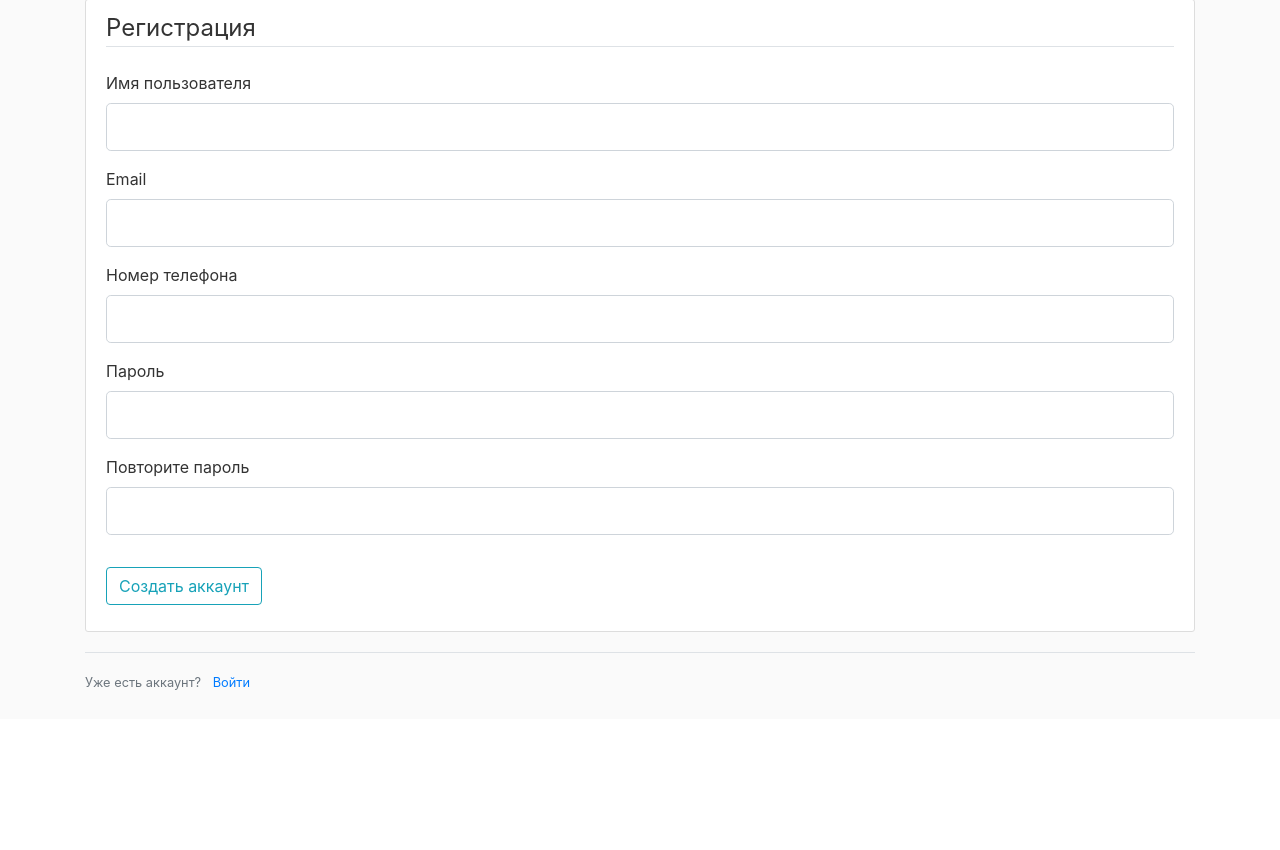
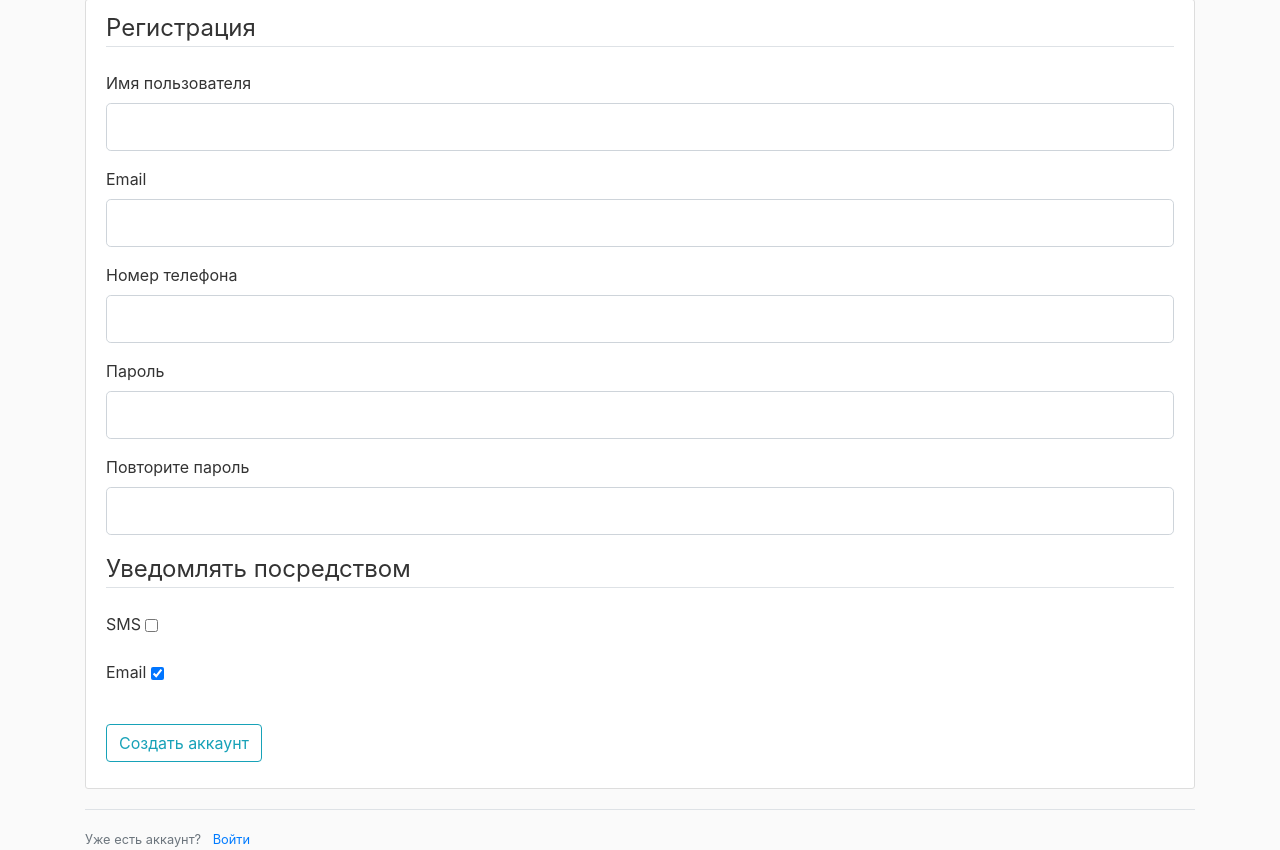
Before and after one commit to EvillNooB/flaskdocs, a Flask app: page /register in a window 1280 px wide. Shown: the part 81-931 px from the top of the page. Before the commit the page ends 771 px from the top, so only its background shows below. Run offline with Flask 2, Linux system fonts and the light colour scheme; some libraries are stand-ins or nearby versions.

Commit message:
add chosing preferred method Email or Sms for users and staff

```diff
--- a/flaskdocs/__init__.py
+++ b/flaskdocs/__init__.py
@@ -34,7 +34,7 @@ def create_app(config_class=Config):
     app.register_blueprint(staff)
     app.register_blueprint(main)
     app.register_blueprint(groups)
-    #app.scheduler.start()
+    app.scheduler.start()
 
 
 
--- a/flaskdocs/models.py
+++ b/flaskdocs/models.py
@@ -20,6 +20,8 @@ class User(db.Model, UserMixin):
     phone = db.Column(PhoneNumberType(), unique=True, nullable=False)
     password = db.Column(PasswordType(schemes=['pbkdf2_sha512']), unique=False, nullable=False)
     group_id = db.Column(db.Integer, db.ForeignKey('groups.id'), nullable=True)
+    use_email = db.Column(db.Boolean, unique=False, nullable=False, default=True)
+    use_phone = db.Column(db.Boolean, unique=False, nullable=False, default=False)
 
     def __repr__(self):
         return f" Пользователь ('{self.username}', '{self.email}','{self.phone.international}')"
@@ -32,6 +34,8 @@ class Staff(db.Model):
     phone = db.Column(PhoneNumberType(), unique=True, nullable=False)
     documents = db.relationship('Documents', backref='owner', lazy=True)
     group_id = db.Column(db.Integer, db.ForeignKey('groups.id'), nullable=True)
+    use_email = db.Column(db.Boolean, unique=False, nullable=False, default=True)
+    use_phone = db.Column(db.Boolean, unique=False, nullable=False, default=False)
 
     def __repr__(self):
         return f"Работник('{self.first_name}', '{self.second_name}','{self.phone.international}')"
--- a/flaskdocs/staff/forms.py
+++ b/flaskdocs/staff/forms.py
@@ -1,7 +1,7 @@
 import phonenumbers
 import arrow
 from flask_wtf import FlaskForm
-from wtforms import StringField, SubmitField, SelectField
+from wtforms import StringField, SubmitField, SelectField, BooleanField
 from wtforms.validators import DataRequired, Length, Email, ValidationError
 from flaskdocs.models import Groups, Staff
 
@@ -16,6 +16,8 @@ class AddStaffForm(FlaskForm):
     phone = StringField('Номер телефона',
                            validators=[DataRequired()])
     group = SelectField('Группа ', validators=[DataRequired()], coerce=int)
+    use_email = BooleanField('Email')
+    use_phone = BooleanField('SMS')
     submit = SubmitField('Сохранить')
 
     def __init__(self, *args, **kwargs):
@@ -62,6 +64,8 @@ class EditStaffForm(FlaskForm):
     phone = StringField('Номер телефона',
                            validators=[DataRequired()])
     group = SelectField('Группа ', validators=[DataRequired()], coerce=int)
+    use_email = BooleanField('Email')
+    use_phone = BooleanField('SMS')
     submit = SubmitField('Сохранить')
 
     def __init__(self, *args, **kwargs):
--- a/flaskdocs/templates/register.html
+++ b/flaskdocs/templates/register.html
@@ -77,6 +77,18 @@
                     {% endif %}
                 </div>
 
+                <legend class="border-bottom mb-4">Уведомлять посредством</legend>
+                    <div class="form-group">
+                        {{ form.use_phone.label(class="form-control-label") }}
+                        {{ form.use_phone(class="btn btn-outline-info") }}
+                    </div>
+                    <div class="form-group">
+                        {{ form.use_email.label(class="form-control-label") }}
+                        {{ form.use_email(class="btn btn-outline-info") }}
+                    </div>
+
+
+
 
             </fieldset>
             <div class="form-group">
--- a/flaskdocs/users/forms.py
+++ b/flaskdocs/users/forms.py
@@ -16,6 +16,8 @@ class RegistrationForm(FlaskForm):
     password = PasswordField('Пароль', validators=[DataRequired()])
     confirm_password = PasswordField('Повторите пароль',
                                      validators=[DataRequired(), EqualTo('password')])
+    use_email = BooleanField('Email')
+    use_phone = BooleanField('SMS')
     submit = SubmitField('Создать аккаунт')
 
     def validate_username(self, username):
@@ -43,7 +45,7 @@ class LoginForm(FlaskForm):
     login = StringField('Email или номер телефона указанный при регистрации',
                         validators=[DataRequired()])
     password = PasswordField('Пароль', validators=[DataRequired()])
-    remember = BooleanField('Запомнить ')
+    remember = BooleanField('Запомнить?')
     submit = SubmitField('Войти')
 
 class UpdateAccountForm(FlaskForm):
@@ -53,8 +55,9 @@ class UpdateAccountForm(FlaskForm):
                         validators=[DataRequired(), Email()])
     phone = StringField('Номер телефона',
                            validators=[DataRequired()])
-
     group = SelectField('Группа ', validators=[DataRequired()], coerce=int)
+    use_email = BooleanField('Email')
+    use_phone = BooleanField('SMS')
     submit = SubmitField('Сохранить')
 
     def __init__(self, *args, **kwargs):
--- a/flaskdocs/users/routes.py
+++ b/flaskdocs/users/routes.py
@@ -14,17 +14,31 @@ def register():
         return redirect(url_for("main.main_menu"))
     form = RegistrationForm()
     if form.validate_on_submit():
-        user = User(username=form.username.data, email=form.email.data, phone=form.phone.data, password=form.password.data)
-
+        if not form.use_email.data and not form.use_phone.data:
+            flash(f"Выберите как минимум 1 способ доставки уведомлении", "danger")
+            return redirect(request.referrer)
+        user = User(username=form.username.data,
+                    email=form.email.data,
+                    phone=form.phone.data,
+                    password=form.password.data,
+                    use_phone=form.use_phone.data,
+                    use_email=form.use_email.data
+                    )
         default_group = Groups.query.first()
-        if default_group:
-            user.group_id = default_group.id
-            flash(f"Assigned to a default group - {default_group.name}", "info")
+        if not default_group:
+            group = Groups(name="Workgroup 1")
+            db.session.add(group)
+            db.session.commit()
+            default_group = Groups.query.first()
+        user.group_id = default_group.id
+        flash(f"Assigned to a default group - {default_group.name}", "info")
 
         db.session.add(user)
         db.session.commit()
         flash(f"Учетная запись создана", "success")
         return redirect(url_for("users.login"))
+    form.use_email.data = True
+    form.use_phone.data = False
     return render_template("register.html", title="Регистрация", sidebar=False, form=form)
 
 @users.route("/login", methods=['GET', 'POST'])
@@ -63,12 +77,17 @@ def logout():
 def account_settings():
     form = UpdateAccountForm()
     if form.validate_on_submit():
+        if not form.use_email.data and not form.use_phone.data:
+            flash(f"Выберите как минимум 1 способ доставки уведомлении", "danger")
+            return redirect(request.referrer)
         # current_user.username = form.username.data
         # current_user.email = form.email.data
         # db.session.commit()
         # flash("Account info updated", "success")
         # return redirect(url_for("users.account"))
         current_user.group_id = form.group.data
+        current_user.use_email = form.use_email.data
+        current_user.use_phone = form.use_phone.data
         db.session.commit()
         flash("Информация обновлена", "success")
         return redirect(url_for("users.account_settings"))
@@ -78,4 +97,6 @@ def account_settings():
         form.username.data = current_user.username
         form.email.data = current_user.email
         form.phone.data = current_user.phone.e164
+        form.use_email.data = current_user.use_email
+        form.use_phone.data = current_user.use_phone
     return render_template("account_settings.html", title="Информация об аккаунте", form=form, readonly=True)
```
Also changed, not shown: flaskdocs/main/routes.py (+18 -13 lines), flaskdocs/main/utils.py (+11 -2 lines), flaskdocs/staff/routes.py (+12 -1 lines), flaskdocs/templates/account_settings.html (+9 -0 lines), flaskdocs/templates/add_staff.html (+9 -1 lines), flaskdocs/templates/edit_staff.html (+9 -1 lines).
